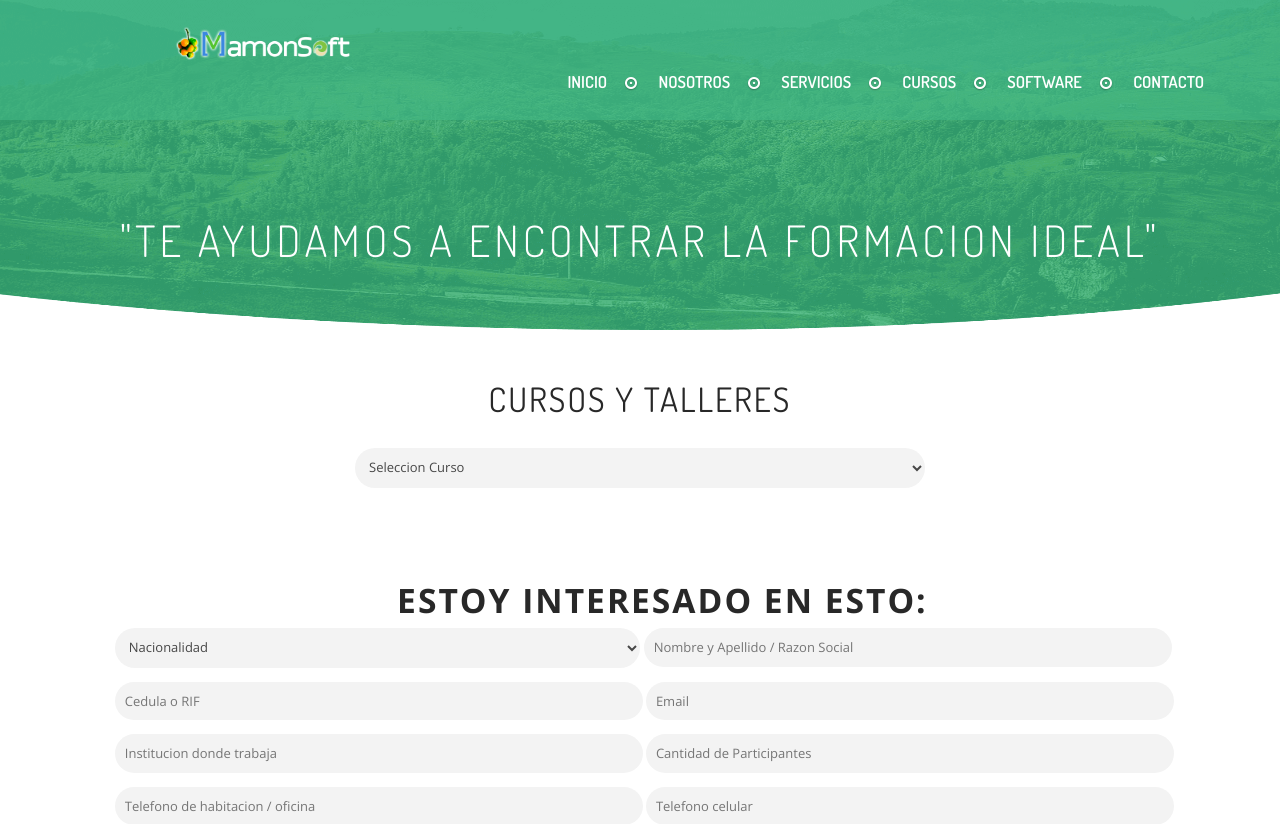
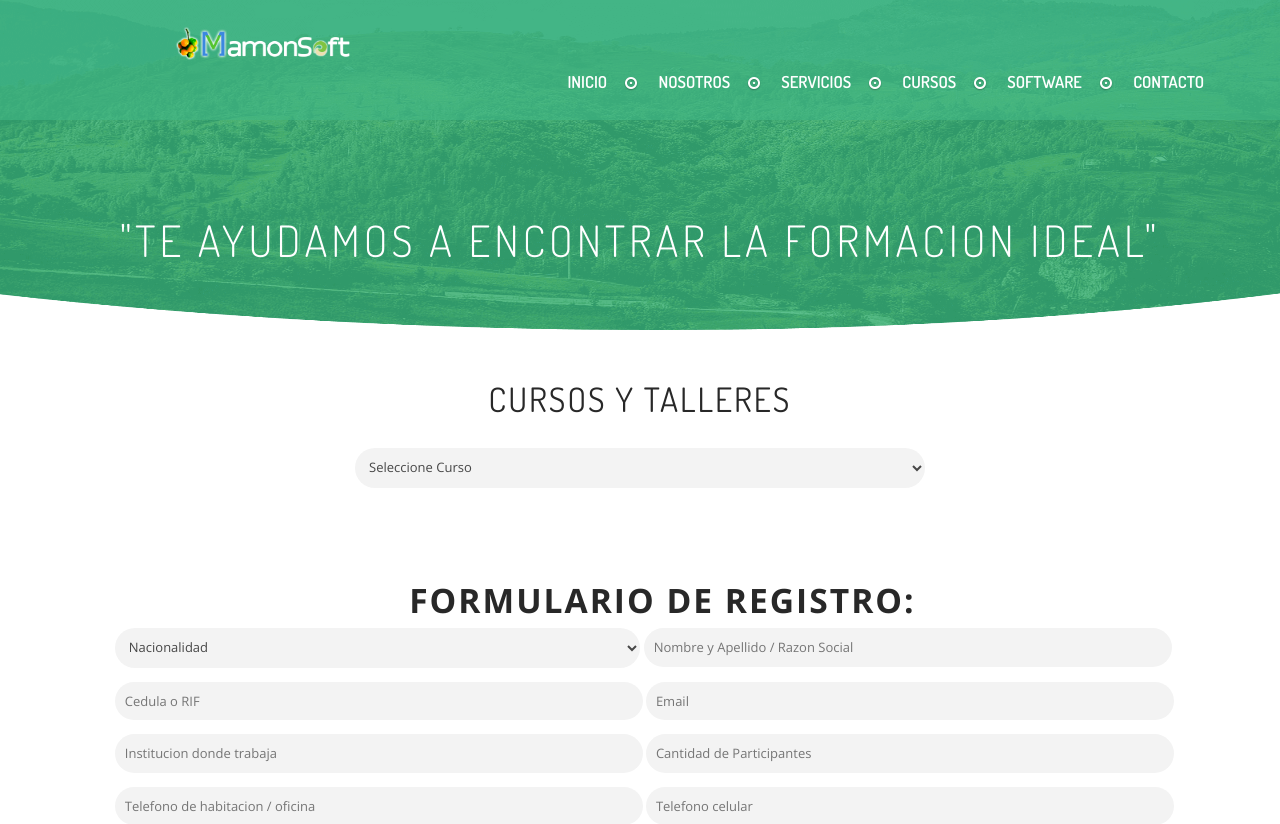
Before and after one commit to AnthonyBreyner/MamonSoft-C.A., a PHP site: page /tcpdf/cursos.php in a window 1280 px wide. Shown: the top 824 px of the page. Run offline with PHP 8.4, Linux system fonts and the light colour scheme; data comes from the database, SQL or seed files in the repository.

Commit message:
Cambios para modulo de cursos

```diff
--- a/cursos.php
+++ b/cursos.php
@@ -48,7 +48,7 @@ include('cabecera.php');
 				    </div>
 					<div class="tb-one">
 					    <br>
-						<h3>Estoy interesado en esto:</h3>
+						<h3>Formulario de Registro:</h3>
 							<div class="tb-two">
 								<select  class="select1" name="nac" id="nac" onchange="habilitar(this.value)">
 								<option selected>Nacionalidad</option>
--- a/js/curso.js
+++ b/js/curso.js
@@ -26,7 +26,7 @@ function cursos(){
             $.each(json, function(item, valor) {
                 $("#lista_cursos").append(new Option(valor, item, false, true));
             });
-            $("#lista_cursos").append(new Option('Seleccion Curso',0, false, true));
+            $("#lista_cursos").append(new Option('Seleccione Curso',0, false, true));
         }
     });
 }
```
